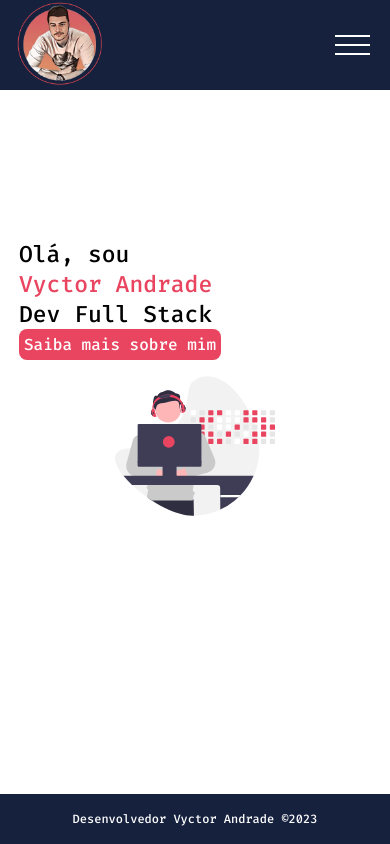
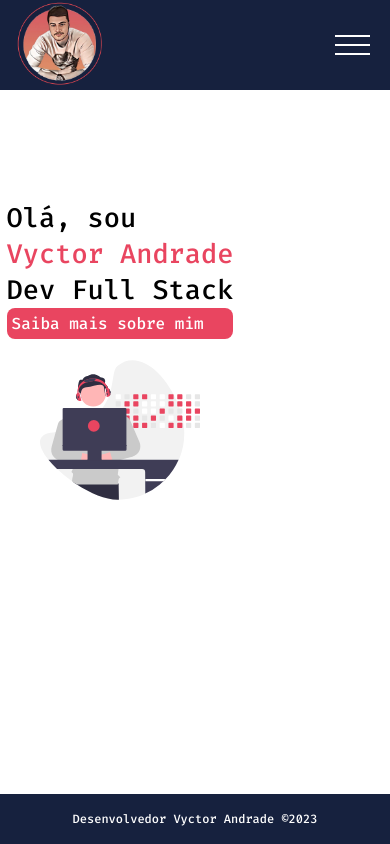
Before and after one commit to vyctorandrade/portfolio, a React (Vite) app: page / in a window 390 px wide. Built offline with nearby package versions, Linux system fonts and the light colour scheme.

Commit message:
Update Home.module.css

```diff
--- a/src/pages/Home/Home.module.css
+++ b/src/pages/Home/Home.module.css
@@ -80,10 +80,10 @@
 
 
     .home p{
-        margin-bottom: 220px;
+        margin-bottom: 280px;
         margin-right: 150px;
 
-        font-size: 23px;
+        font-size: 27px;
         position: fixed;
 
 
@@ -92,8 +92,8 @@
 
         width: 160px;
         display: flex;
-        padding-top: 45%;
-        margin-right: 90%;
+        padding-top: 400%;
+        margin-left: -150px;
 
 
 
```
